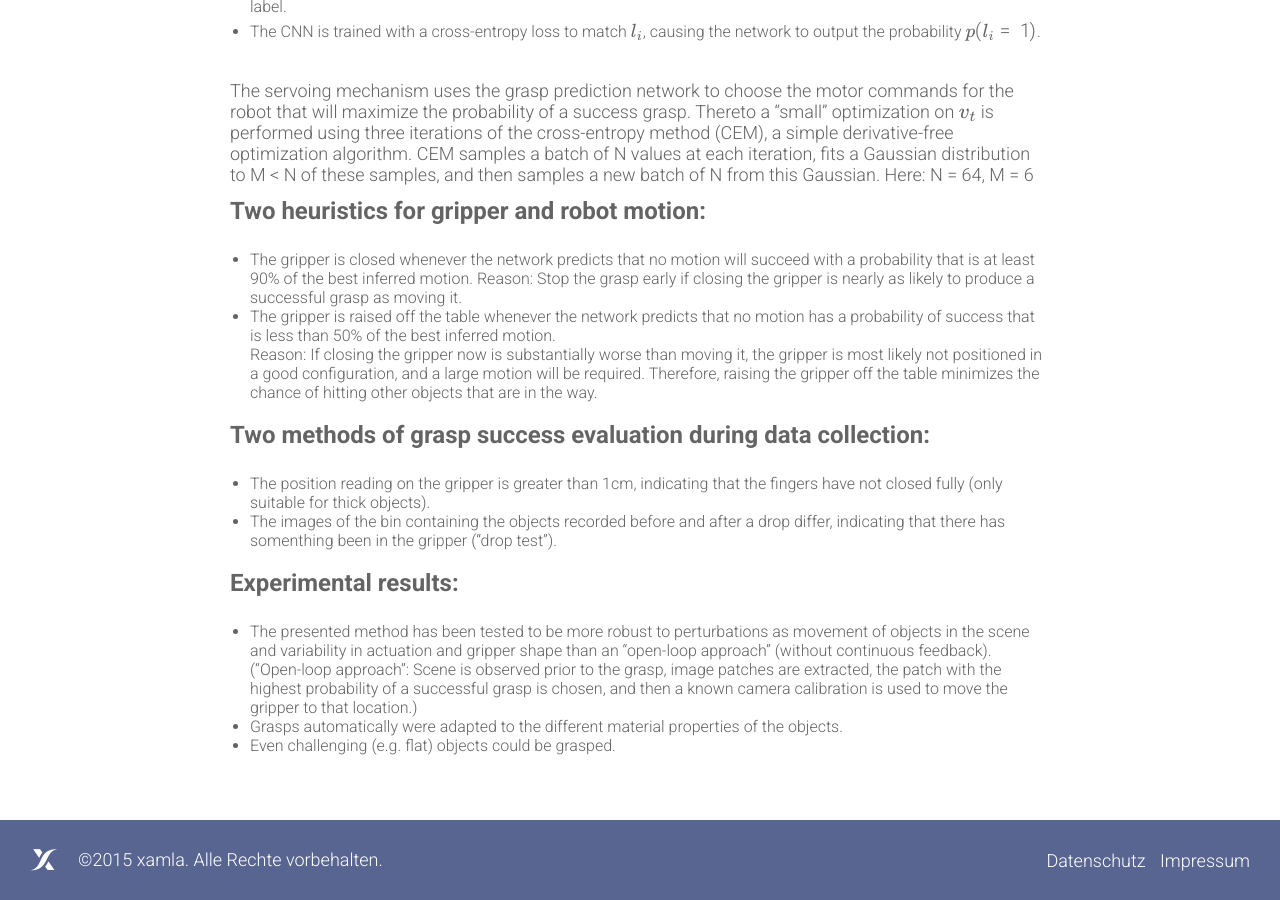
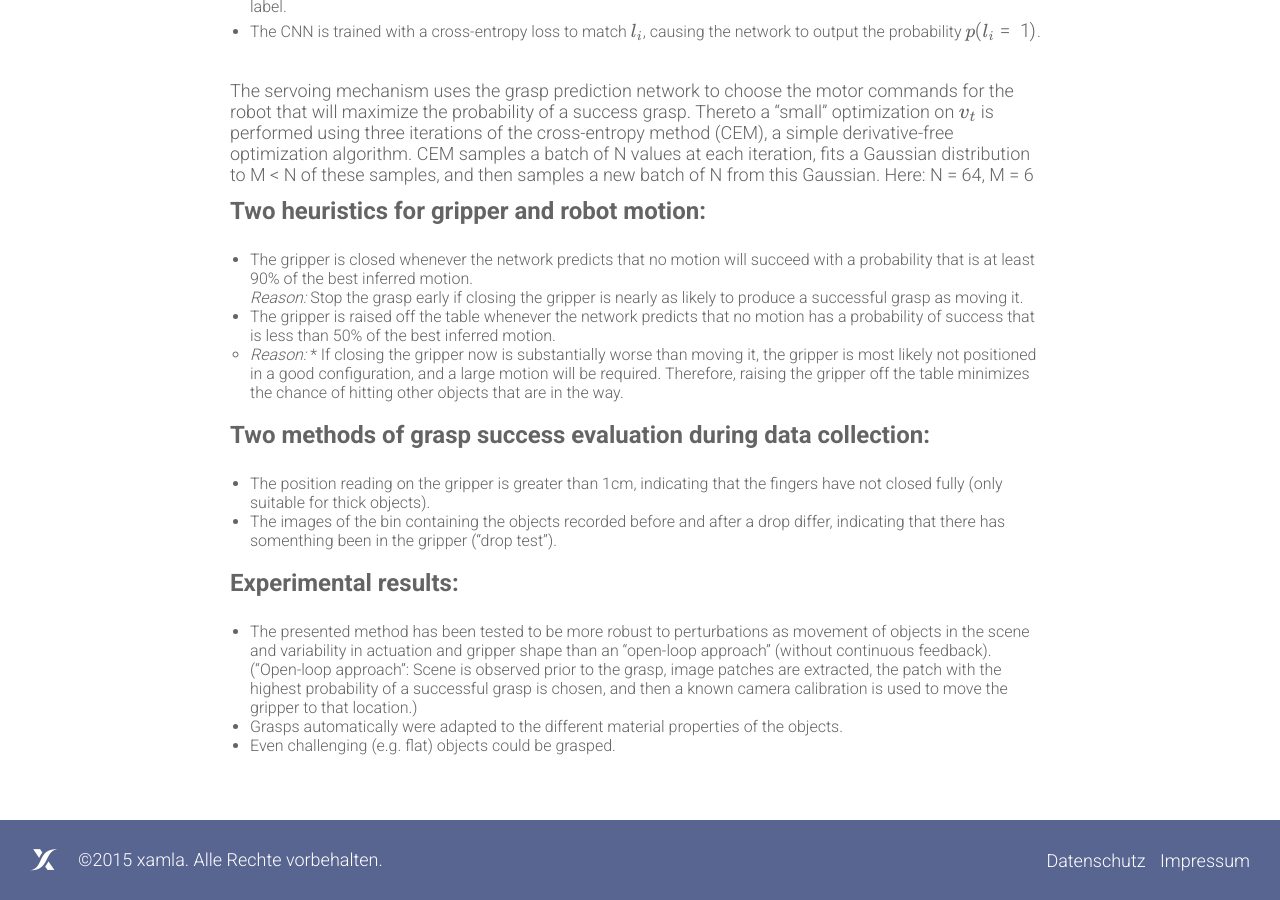
Before and after one commit to Xamla/xamla.github.io, a Jekyll site: the page built from _posts/2016-03-15-Review-of-Learning-Hand-Eye-Coordination-via-DL.markdown, in a window 1280 px wide and 900 px high, scrolled down 1243 px. Built offline with Jekyll 4.4.1, drawn with Linux system fonts in a browser that asks for light colours; formulas are drawn with MathJax 3.

```diff
--- a/_posts/2016-03-15-Review-of-Learning-Hand-Eye-Coordination-via-DL.markdown
+++ b/_posts/2016-03-15-Review-of-Learning-Hand-Eye-Coordination-via-DL.markdown
@@ -41,11 +41,11 @@ CEM samples a batch of N values at each iteration, fits a Gaussian distribution
 Here: N = 64, M = 6
 
 ## Two heuristics for gripper and robot motion:
-* The gripper is closed whenever the network predicts that no motion will succeed with a probability that is at least 90% of the best inferred motion.
-  **Reason:** Stop the grasp early if closing the gripper is nearly as likely to produce a successful grasp as moving it.
+* The gripper is closed whenever the network predicts that no motion will succeed with a probability that is at least 90% of the best inferred motion. <br />
+  *Reason:* Stop the grasp early if closing the gripper is nearly as likely to produce a successful grasp as moving it.
 * The gripper is raised off the table whenever the network predicts that no motion has a probability of success that is
   less than 50% of the best inferred motion. <br />
-  **Reason:** If closing the gripper now is substantially worse than moving it, the gripper is most likely not positioned
+  * *Reason:* * If closing the gripper now is substantially worse than moving it, the gripper is most likely not positioned
   in a good configuration, and a large motion will be required. Therefore, raising the gripper off the table minimizes
   the chance of hitting other objects that are in the way. <br />
 <br />
```
